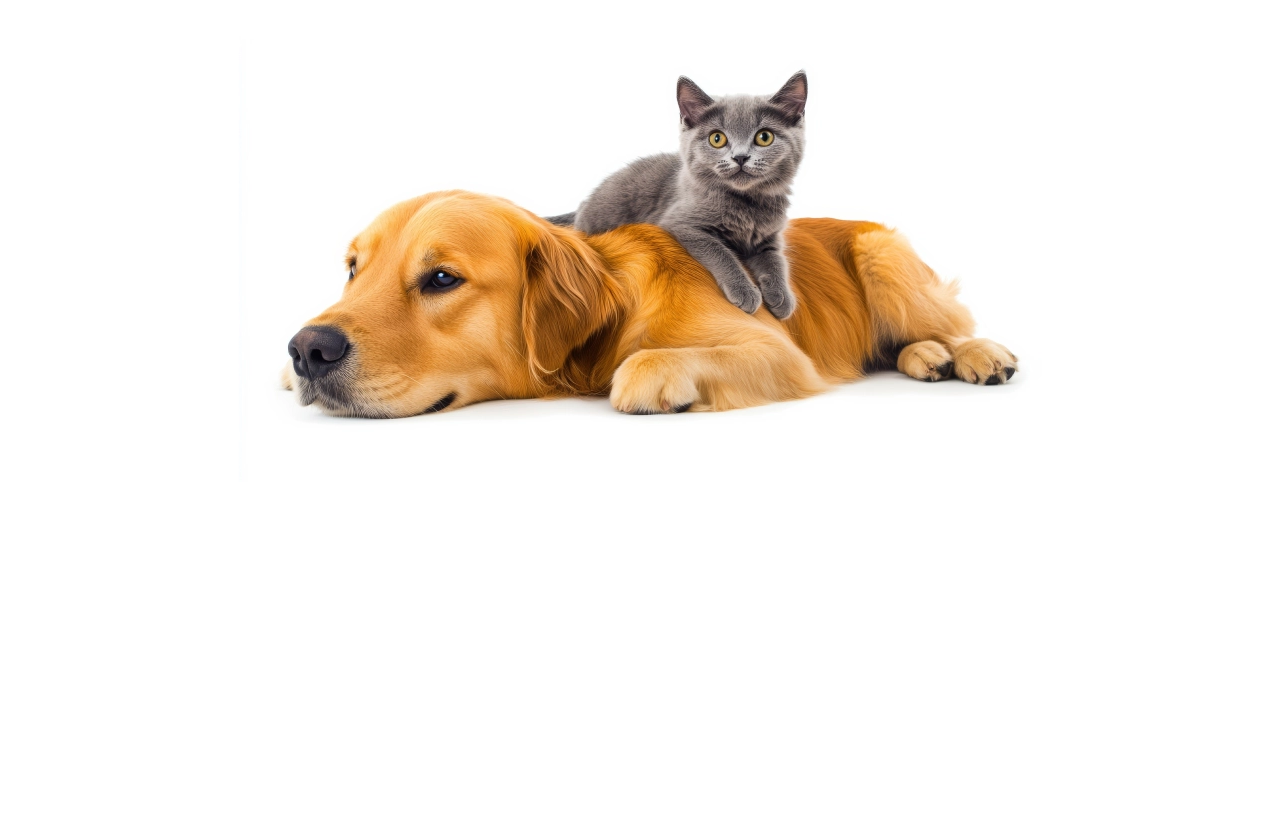
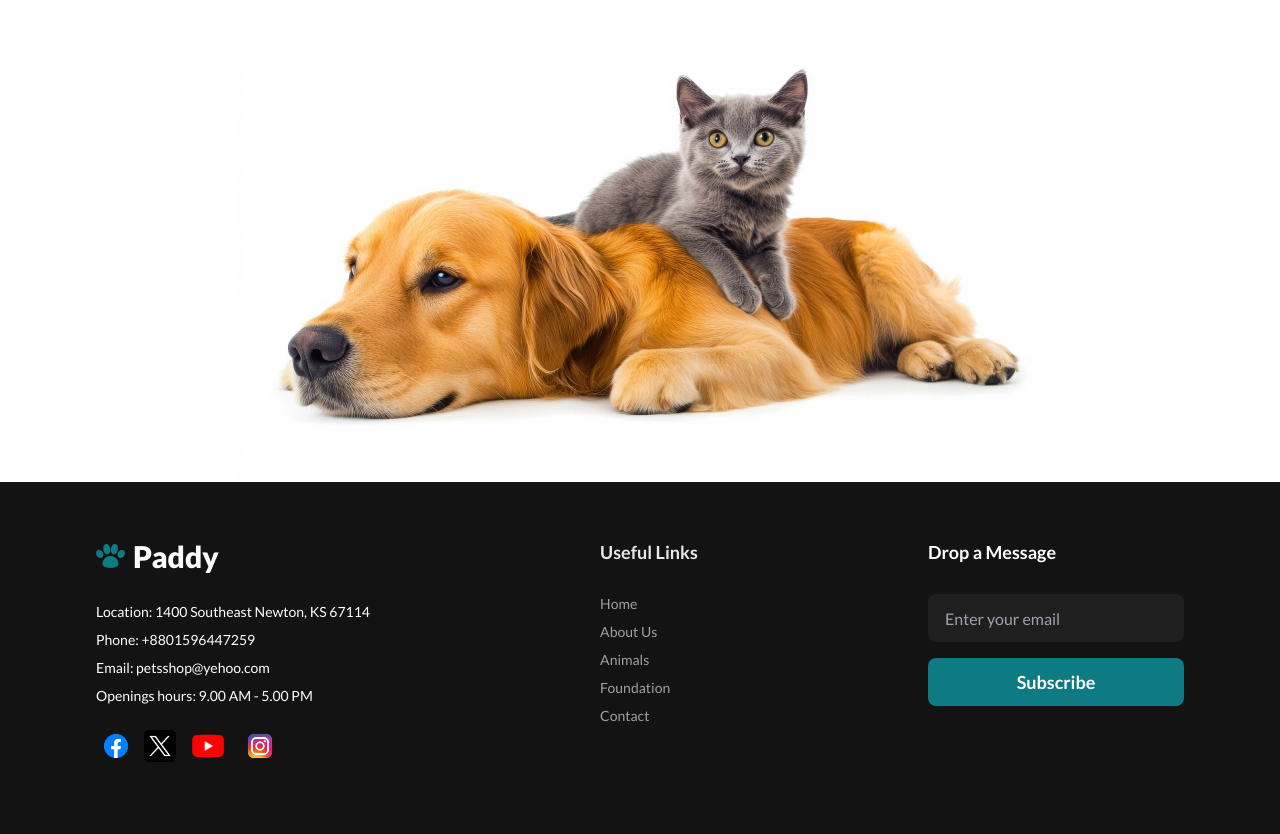
Before and after one commit to samiuzaman/paddy-pets_adoption_platform, a plain HTML site: page index.html in a window 1280 px wide. Shown: the part 440-1274 px from the top of the page. Before the commit the page ends 922 px from the top, so only its background shows below. Drawn offline with nearby package versions, Linux system fonts and the light colour scheme.

Commit message:
Footer Section

```diff
--- a/index.html
+++ b/index.html
@@ -118,7 +118,9 @@
           <h4 class="text-1xl lg:text-2xl text-chineseBlack font-bold mb-6">
             Bringing Families Together ❤️‍🔥
           </h4>
-          <h1 class="text-3xl md:text-4xl lg:text-5xl font-extrabold text-black mb-6 leading-tight">
+          <h1
+            class="text-3xl md:text-4xl lg:text-5xl font-extrabold text-black mb-6 leading-tight"
+          >
             Your Path to Adoption Starts Here
           </h1>
           <p class="text-base text-darkGray mb-5">
@@ -137,6 +139,45 @@
       </section>
       <!-- Banner Section Code End Here -->
     </header>
+    <footer
+      class="footer bg-base-200 flex justify-between items-start bg-[#131313] p-14 px-24"
+    >
+      <nav class="text-white">
+        <div class="flex justify-center items-center gap-2 mb-5">
+          <img src="images/logo.webp" alt="Logo" />
+          <h3 class="text-3xl font-black">Paddy</h3>
+        </div>
+        <a class="link link-hover">Location: 1400 Southeast Newton, KS 67114</a>
+        <a class="link link-hover">Phone: +8801596447259</a>
+        <a class="link link-hover">Email: petsshop@yehoo.com</a>
+        <a class="link link-hover">Openings hours: 9.00 AM - 5.00 PM</a>
+        <div class="flex justify-start items-center">
+          <img class="w-10 h-10 mr-2" src="images/facebook.png" alt=" Logo">
+          <img class="w-8 h-8" src="images/x-logo.png" alt="X Logo">
+          <img class="w-16 h-16" src="images/youtube.png" alt="YouTube Logo">
+          <img class="w-10 h-10" src="images/instgram.png" alt="instgram Logo">
+        </div>
+      </nav>
+
+      <nav class="text-[#FFFFFF99]">
+        <h6 class="text-[#FFFFFFE6] text-lg font-bold mb-5">Useful Links</h6>
+        <a class="link link-hover">Home</a>
+        <a class="link link-hover">About Us</a>
+        <a class="link link-hover">Animals</a>
+        <a class="link link-hover">Foundation</a>
+        <a class="link link-hover">Contact</a>
+      </nav>
+
+      <nav class="text-white">
+        <h6 class="text-lg font-bold mb-5">Drop a Message</h6>
+        <input
+          type="email"
+          placeholder="Enter your email"
+          class="input input-bordered w-full max-w-xs bg-[#FFFFFF0D]"
+        />
+        <button class="btn bg-darkCyan text-white hover:text-black border-none btn-wide py-2 cursor-pointer rounded-lg text-lg font-semibold mt-2">Subscribe</button>
+      </nav>
+    </footer>
     <!-- JavaScript File -->
     <script src="script.js"></script>
   </body>
```
Also changed, not shown: images/facebook.png (added), images/instgram.png (added), images/x-logo.png (added), images/youtube.png (added).
